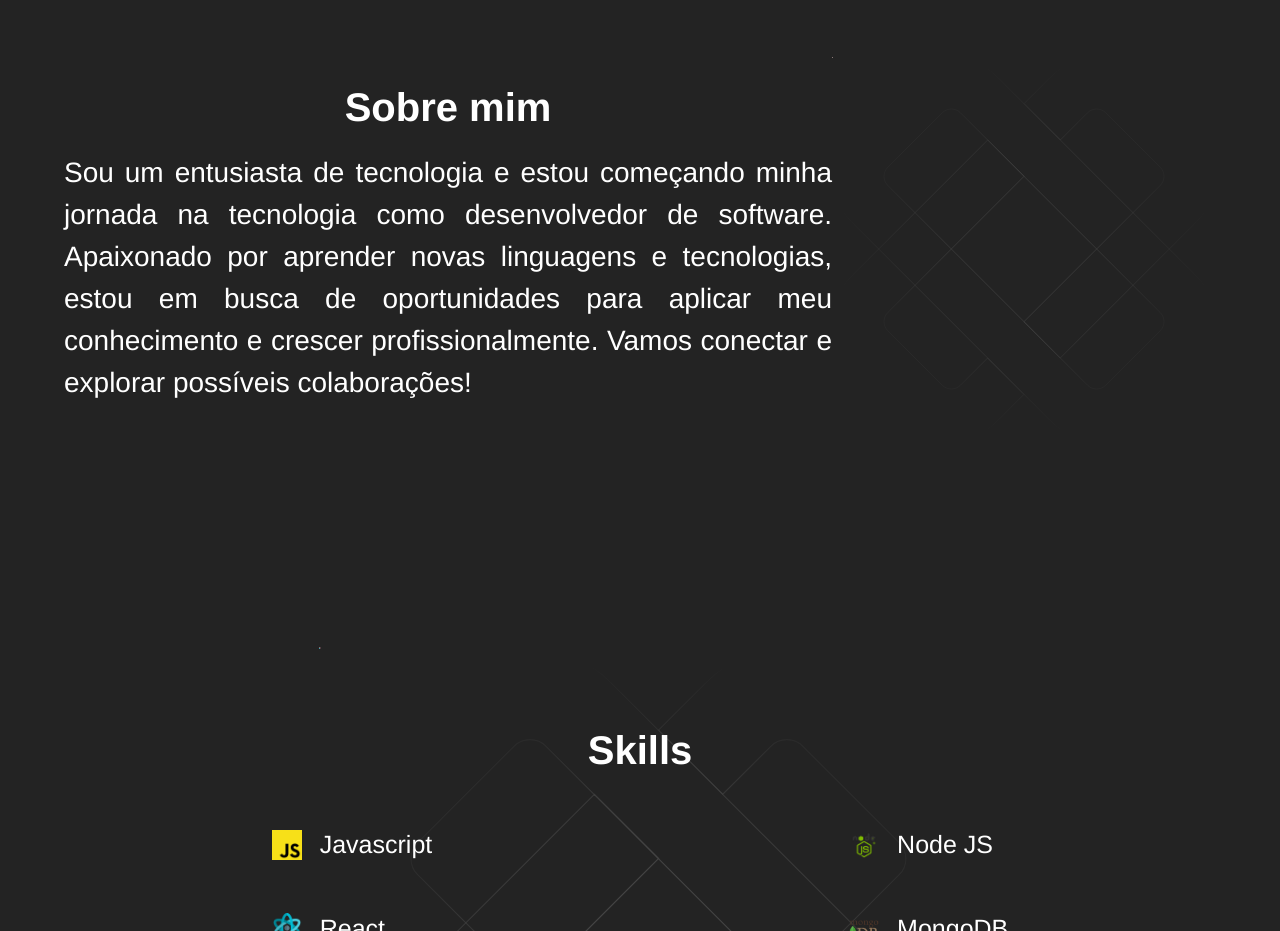
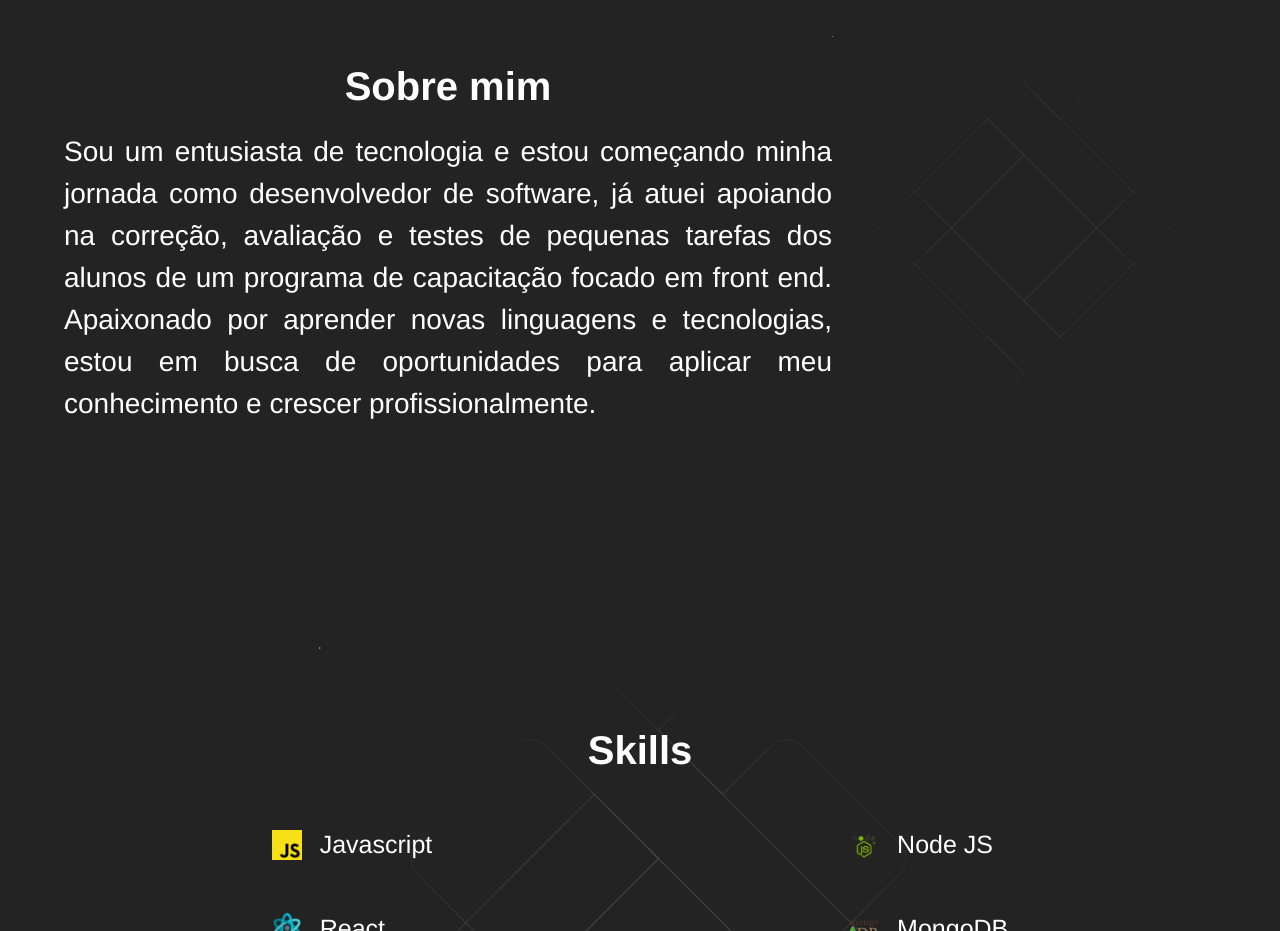
Before and after one commit to GutoCitton/portifolio, a React (Vite) app: page / in a window 1280 px wide. Shown: the part 960-1891 px from the top of the page. Built offline with nearby package versions, Linux system fonts and the light colour scheme.

Commit message:
atualiza sobre

```diff
--- a/src/pages/sections/About/About.tsx
+++ b/src/pages/sections/About/About.tsx
@@ -44,12 +44,7 @@ const About = () => {
                   textAlign={"justify"}
                   fontSize={"28px"}
                 >
-                  Sou um entusiasta de tecnologia e estou começando minha
-                  jornada na tecnologia como desenvolvedor de software.
-                  Apaixonado por aprender novas linguagens e tecnologias, estou
-                  em busca de oportunidades para aplicar meu conhecimento e
-                  crescer profissionalmente. Vamos conectar e explorar possíveis
-                  colaborações!
+                  Sou um entusiasta de tecnologia e estou começando minha jornada como desenvolvedor de software, já atuei apoiando na correção, avaliação e testes de pequenas tarefas dos alunos de um programa de capacitação focado em front end. Apaixonado por aprender novas linguagens e tecnologias, estou em busca de oportunidades para aplicar meu conhecimento e crescer profissionalmente.
                 </Typography>
               </Box>
             </Grid>
```
